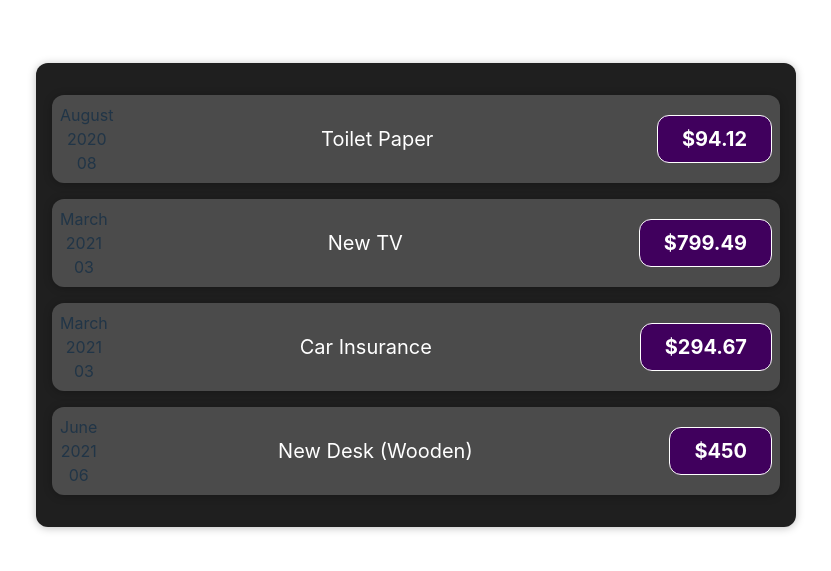
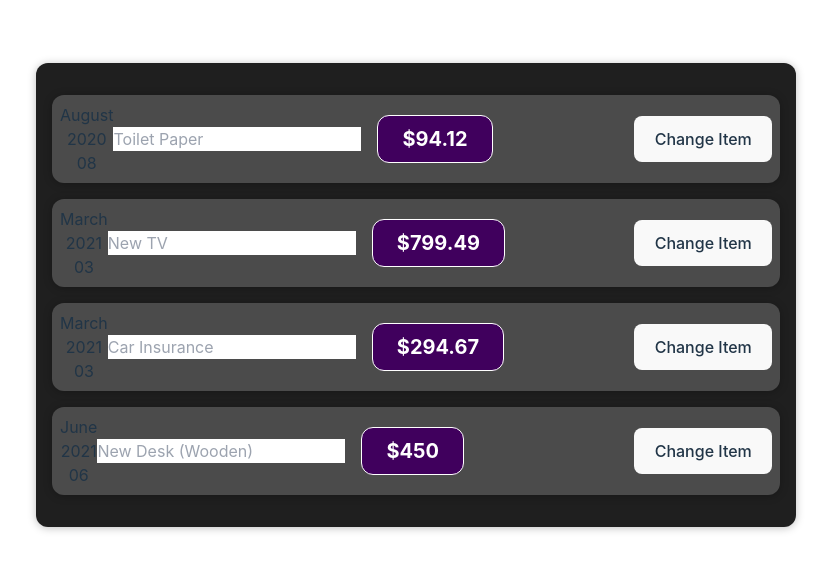
Before and after one commit to nina-razmadze/ExpenseTracker, a React (Vite) app: page / in a window 1280 px wide. Shown: the part 105-676 px from the top of the page, without its empty margins (224-1055 px from the left). Built offline with nearby package versions, Linux system fonts and the light colour scheme.

Commit message:
NewExpense

```diff
--- a/src/components/ExpenseItem/ExpenseItem.jsx
+++ b/src/components/ExpenseItem/ExpenseItem.jsx
@@ -1,15 +1,25 @@
 import "./ExpenseItem.css";
 import ExpenseData from "../ExpenseData/ExpenseData";
 import Card from "../Card/Card";
+import { useState } from "react";
 
 export default function ExpenseItem({ date, title, amount }) {
+  const [inputValue, setInputValue] = useState("");
+
+  const changeInput = (event) => {
+    event.preventDefault();
+    setInputValue(event.target.value);
+  };
+  console.log(inputValue);
   return (
     <Card className="expense-item">
       <ExpenseData date={date} />
       <div className="expense-item__description">
-        <h2>{title}</h2>
+        {/* <h2>{title}</h2> */}
+        <input placeholder={title} onChange={changeInput} />
         <div className="expense-item__price">${amount}</div>
       </div>
+      <button>Change Item</button>
     </Card>
   );
 }
--- /dev/null
+++ b/src/components/NewExpense/NewExpense.tsx
@@ -0,0 +1,5 @@
+import React from "react";
+
+export default function NewExpense() {
+  return <div>NewExpense</div>;
+}
```
Also changed, not shown: src/components/Card/Card.jsx (line endings or trailing spaces).
